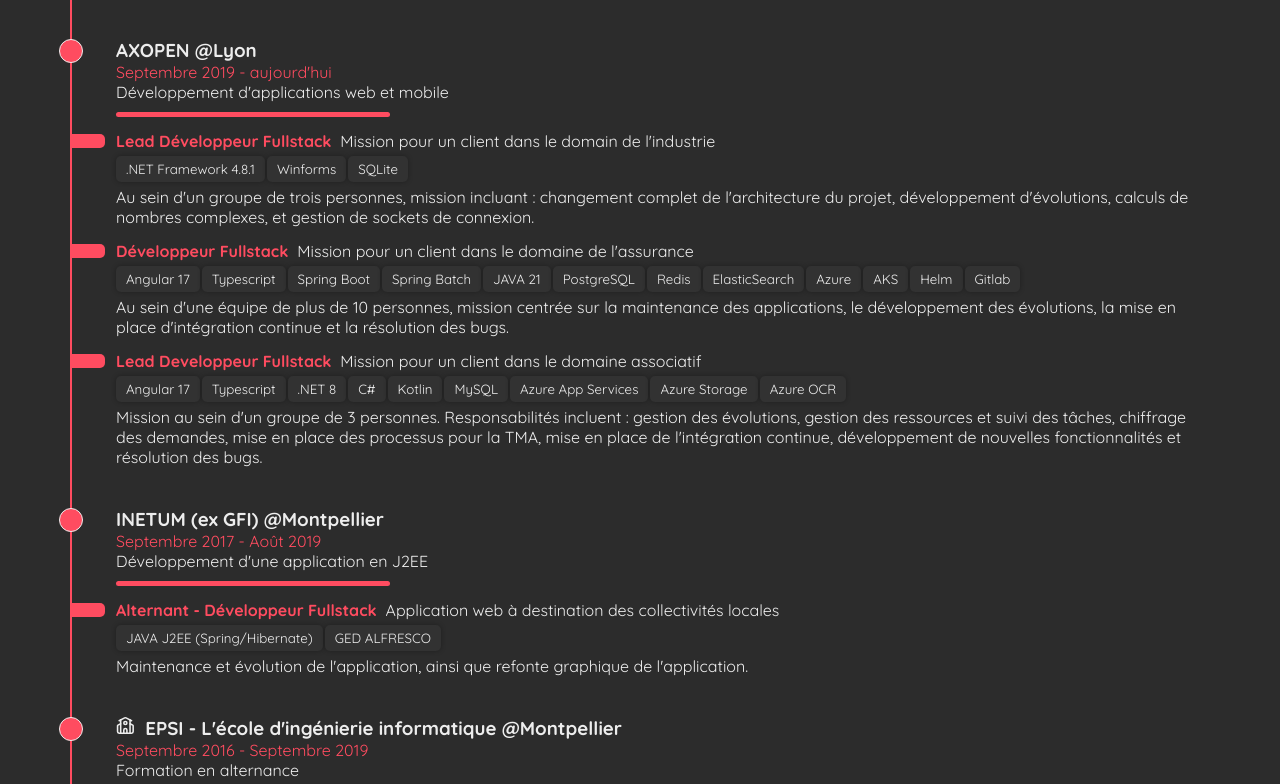
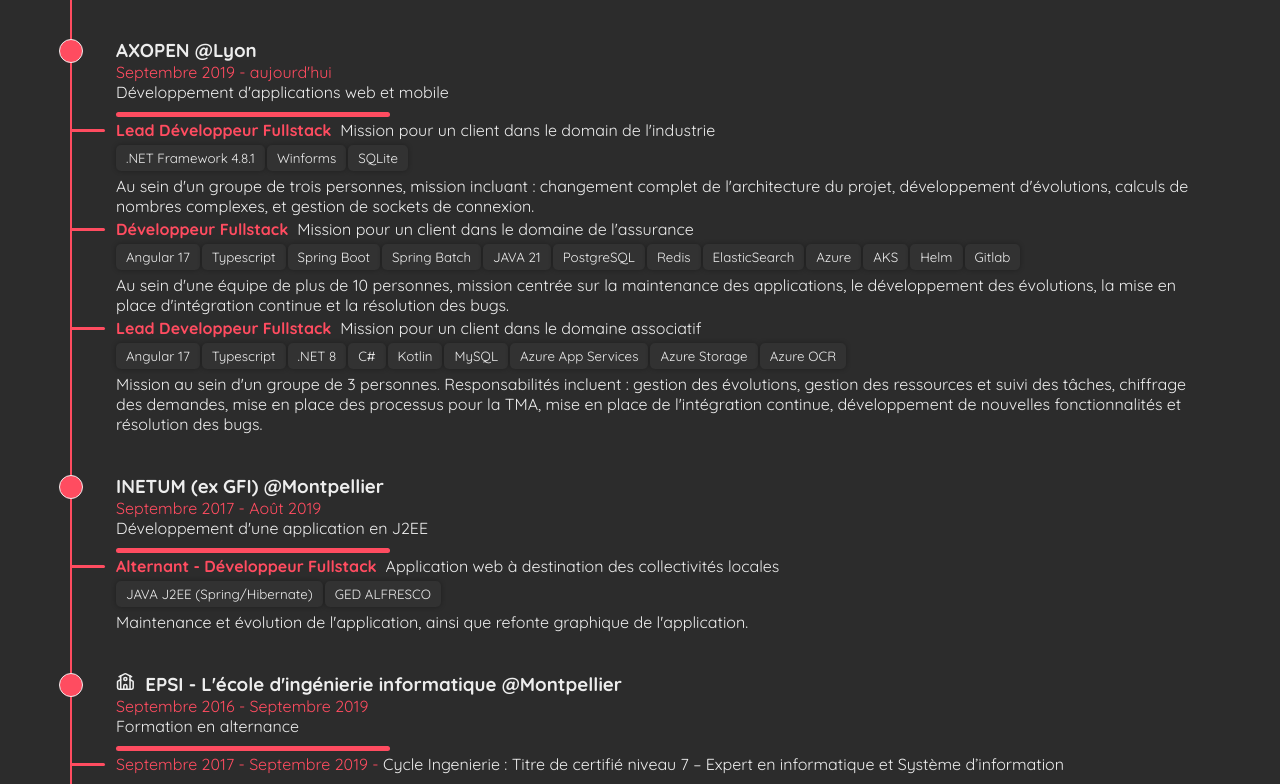
Before and after one commit to alexandrejournet/Portfolio, a Next.js app: page / in a window 1280 px wide. Shown: the part 2466-3250 px from the top of the page. Built offline with nearby package versions, Linux system fonts and the light colour scheme.

Commit message:
chore: update timeline-item.scss

```diff
--- a/src/app/components/timeline/timeline-item/timeline-item.scss
+++ b/src/app/components/timeline/timeline-item/timeline-item.scss
@@ -26,10 +26,10 @@
 }
 .circle-mission {
   position: relative;
-  top: 17px;
+  top: 12px;
   left: -46px;
   width: 35px;
-  height: 14px;
+  height: 3px;
   background-color: var(--highlight);
   /* border-radius: 50%; */
   margin-right: 20px;
```
